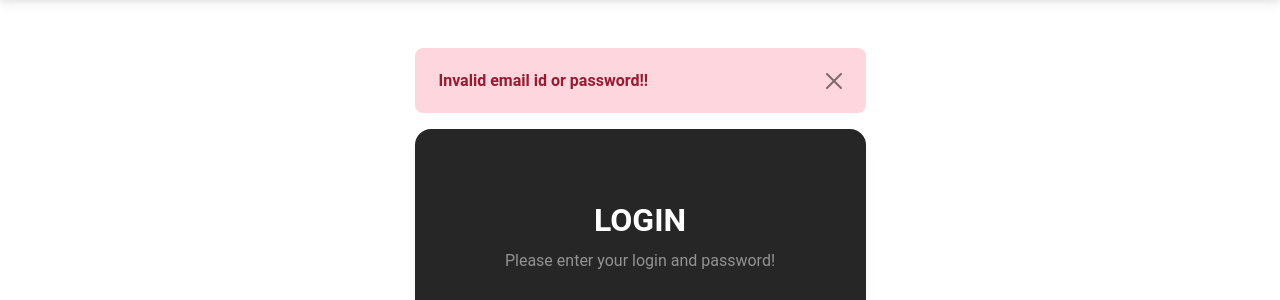
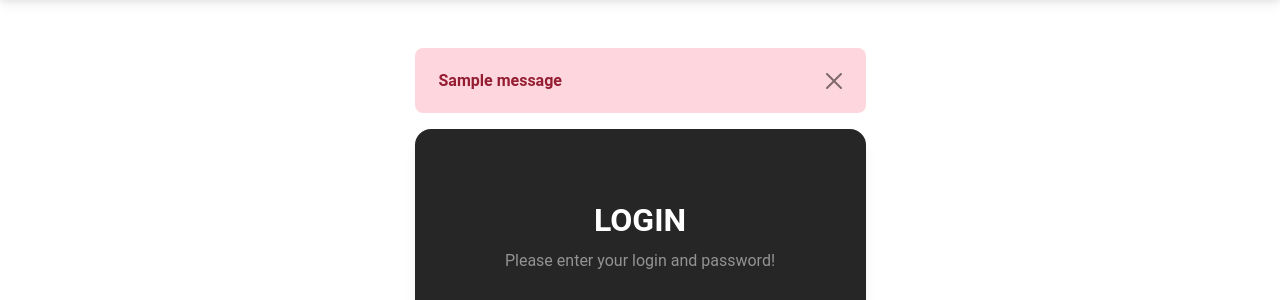
Before and after one commit to pramit2000/Supermarket-Billing-System, a Django app: page /signin/ in a window 1280 px wide. Shown: the part 59-359 px from the top of the page. Run offline with Django 3.2, Linux system fonts and the light colour scheme; tables that the repository leaves empty hold one stand-in row (values such as "Sample post"); one stand-in notice (Sample message) is shown; some libraries are stand-ins or nearby versions.

Commit message:
messages test & time

```diff
--- a/BillingSystem/Templates/signin.html
+++ b/BillingSystem/Templates/signin.html
@@ -11,8 +11,8 @@
         <div class="row d-flex justify-content-center align-items-center h-100">
           <div class="col-12 col-md-8 col-lg-6 col-xl-5">
            {% for message in messages %}
-            <div class="alert alert-warning alert-dismissible fade show alert alert-danger" role="alert">
-              <strong>Invalid email id or password!!</strong>
+            <div class="alert alert-success alert-dismissible fade show alert alert-danger" role="alert">
+              <strong>{{message}}</strong>
               <button type="button" class="btn-close" data-bs-dismiss="alert" aria-label="Close"></button>
             </div>
             {% endfor %}
--- a/BillingSystem/user/views.py
+++ b/BillingSystem/user/views.py
@@ -14,7 +14,8 @@ def signup(request):
     if request.method == 'GET':
         return render(request,'signup.html')
     elif request.method == 'POST':
-        time.sleep(300)
+        time.sleep(30)
+        messages.success(request, "User created Succesfully")
         return redirect('/signin')
 
 
```
